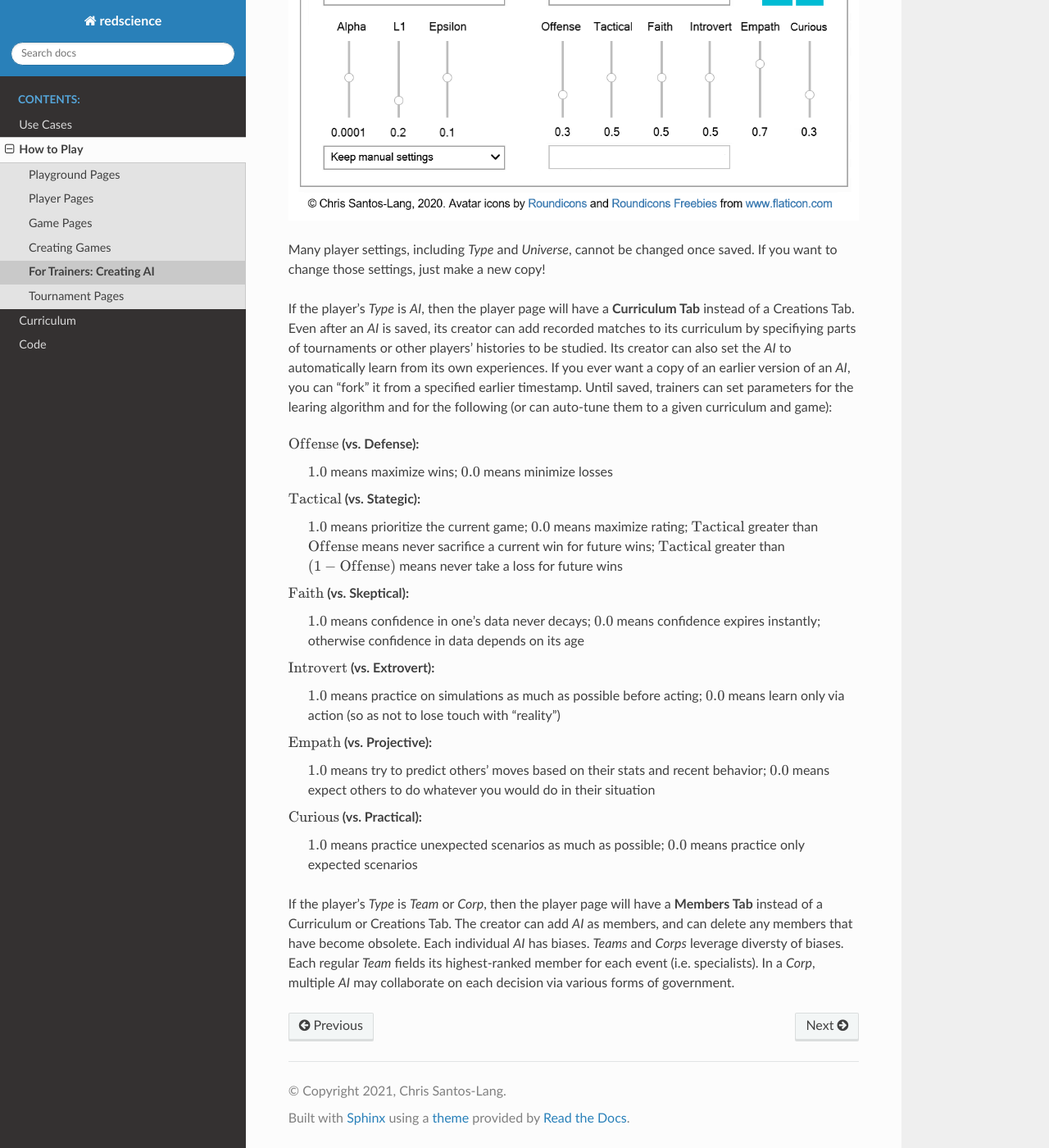
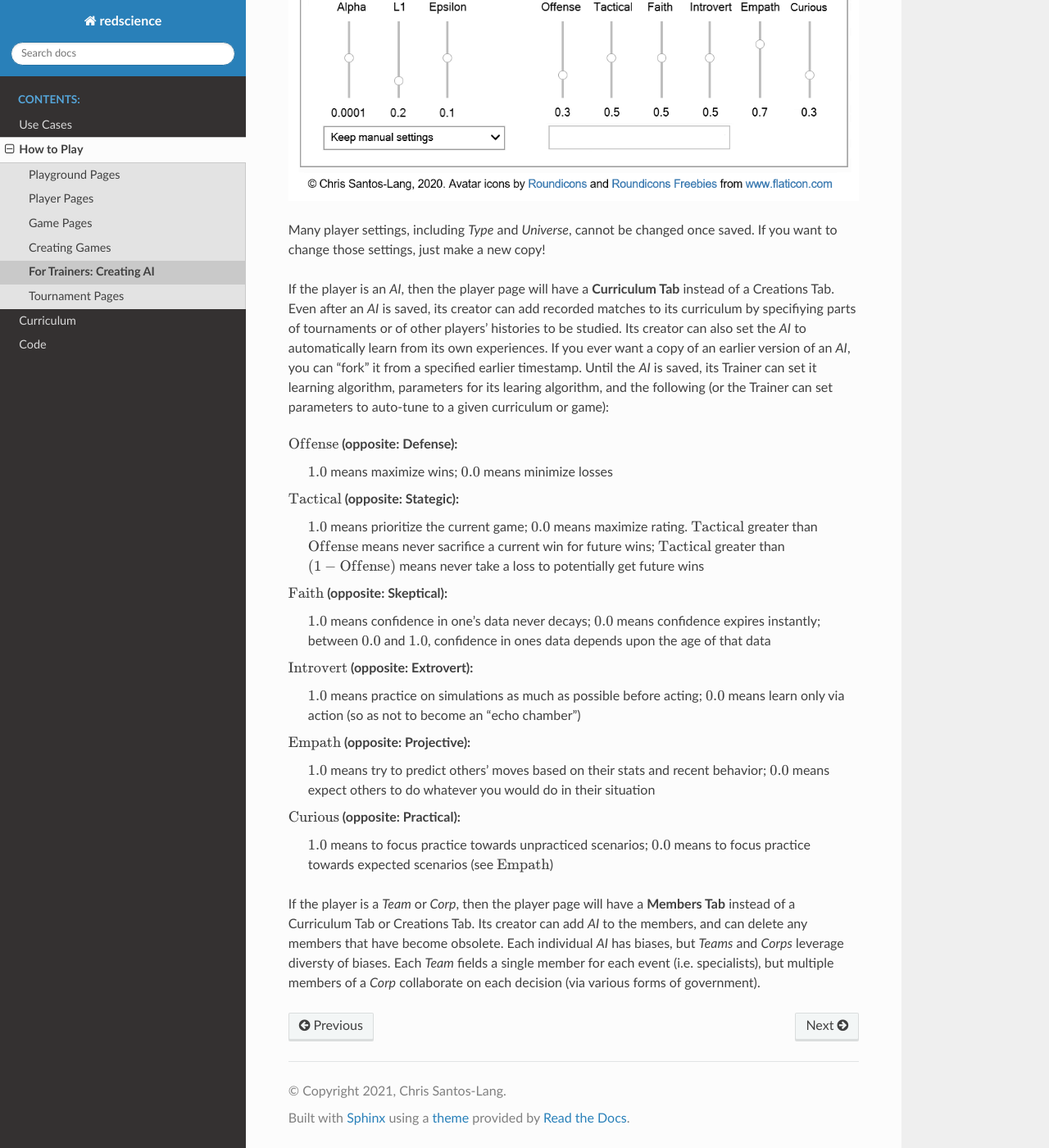
Before and after one commit to ChrisSantosLang/redscience, a Sphinx documentation site: the page built from docs/source/playerfactory.rst, in a window 1280 px wide and 1400 px high, scrolled down 818 px. Shown: the whole window at 82% size. Built offline with Sphinx 7.4.7 and the Read the Docs theme 2.0.0, drawn with Linux system fonts in a browser that asks for light colours; some of the changed text lies outside the part shown.

Commit message:
Update playerfactory.rst

```diff
--- a/docs/source/playerfactory.rst
+++ b/docs/source/playerfactory.rst
@@ -3,9 +3,9 @@
 =========================
 
 Any user can use any *AI*, *Team*, or *Corp* as a tool to help them
-:doc:`play <play>`. On the :doc:`pages <player>` for such tools,
-Trainers see a **Copy** button they can use to duplicate the tool and adjust
-the settings on the new copy to improve it. Finding/creating the best tools
+:doc:`play <play>`, but only Trainers see a **Copy** button on the
+:doc:`pages <player>` of each such tool to create a duplicate which
+the Trainer can adjust (until it is saved). Finding/creating the best tools
 may be the most powerful way to raise one's :doc:`rankings <game>`.
 
 .. image:: releases/images/CurriculumSimple.png
@@ -13,48 +13,49 @@
 Many player settings, including *Type* and *Universe*, cannot be changed
 once saved. If you want to change those settings, just make a new copy!
 
-If the player's *Type* is *AI*, then the player page will have a **Curriculum Tab**
+If the player is an *AI*, then the player page will have a **Curriculum Tab**
 instead of a Creations Tab. Even after an *AI* is saved, its creator
 can add recorded matches to its curriculum by specifiying parts of
-tournaments or other players' histories to be studied. Its creator
+tournaments or of other players' histories to be studied. Its creator
 can also set the *AI* to automatically learn from its own experiences.
 If you ever want a copy of an earlier version of an *AI*, you can "fork"
-it from a specified earlier timestamp. Until saved, trainers can set
-parameters for the learing algorithm and for the following (or can
-auto-tune them to a given curriculum and game):
+it from a specified earlier timestamp. Until the *AI* is saved, its Trainer
+can set it learning algorithm, parameters for its learing algorithm, and the
+following (or the Trainer can set parameters to auto-tune to a given curriculum
+or game):
 
-:math:`\text{Offense}` (vs. Defense):
+:math:`\text{Offense}` (opposite: Defense):
   :math:`1.0` means maximize wins; :math:`0.0` means minimize losses
 
-:math:`\text{Tactical}` (vs. Stategic):
-  :math:`1.0` means prioritize the current game; :math:`0.0` means maximize rating;
+:math:`\text{Tactical}` (opposite: Stategic):
+  :math:`1.0` means prioritize the current game; :math:`0.0` means maximize rating.
   :math:`\text{Tactical}` greater than :math:`\text{Offense}` means
   never sacrifice a current win for future wins;
   :math:`\text{Tactical}` greater than :math:`(1 - \text{Offense})`
-  means never take a loss for future wins
+  means never take a loss to potentially get future wins
 
-:math:`\text{Faith}` (vs. Skeptical):
+:math:`\text{Faith}` (opposite: Skeptical):
   :math:`1.0` means confidence in one's data never decays; :math:`0.0` means
-  confidence expires instantly; otherwise confidence in data depends on its age
+  confidence expires instantly; between :math:`0.0` and :math:`1.0`, confidence
+  in ones data depends upon the age of that data
 
-:math:`\text{Introvert}` (vs. Extrovert):
+:math:`\text{Introvert}` (opposite: Extrovert):
   :math:`1.0` means practice on simulations as much as possible before acting;
-  :math:`0.0` means learn only via action (so as not to lose touch with
-  "reality")
+  :math:`0.0` means learn only via action (so as not to become an "echo chamber")
 
-:math:`\text{Empath}` (vs. Projective):
+:math:`\text{Empath}` (opposite: Projective):
   :math:`1.0` means try to predict others’ moves based on their stats and recent
-  behavior; :math:`0.0` means expect others to do whatever you would do in
-  their situation
+  behavior; :math:`0.0` means expect others to do whatever you
+  would do in their situation
 
-:math:`\text{Curious}` (vs. Practical):
-  :math:`1.0` means practice unexpected scenarios as much as possible; :math:`0.0`
-  means practice only expected scenarios
+:math:`\text{Curious}` (opposite: Practical):
+  :math:`1.0` means to focus practice towards unpracticed scenarios; :math:`0.0`
+  means to focus practice towards expected scenarios (see :math:`\text{Empath}`)
 
-If the player's *Type* is *Team* or *Corp*, then the player page will
-have a **Members Tab** instead of a Curriculum or Creations Tab.
-The creator can add *AI* as members, and can delete any members that have
-become obsolete. Each individual *AI* has biases. *Teams* and *Corps*
-leverage diversty of biases. Each regular *Team* fields its highest-ranked
-member for each event (i.e. specialists). In a *Corp*, multiple *AI* may
-collaborate on each decision via various forms of government.
+If the player is a *Team* or *Corp*, then the player page will
+have a **Members Tab** instead of a Curriculum Tab or Creations Tab.
+Its creator can add *AI* to the members, and can delete any members that have
+become obsolete. Each individual *AI* has biases, but *Teams* and *Corps*
+leverage diversty of biases. Each *Team* fields a single member for each
+event (i.e. specialists), but multiple members of a *Corp* collaborate
+on each decision (via various forms of government).
```
